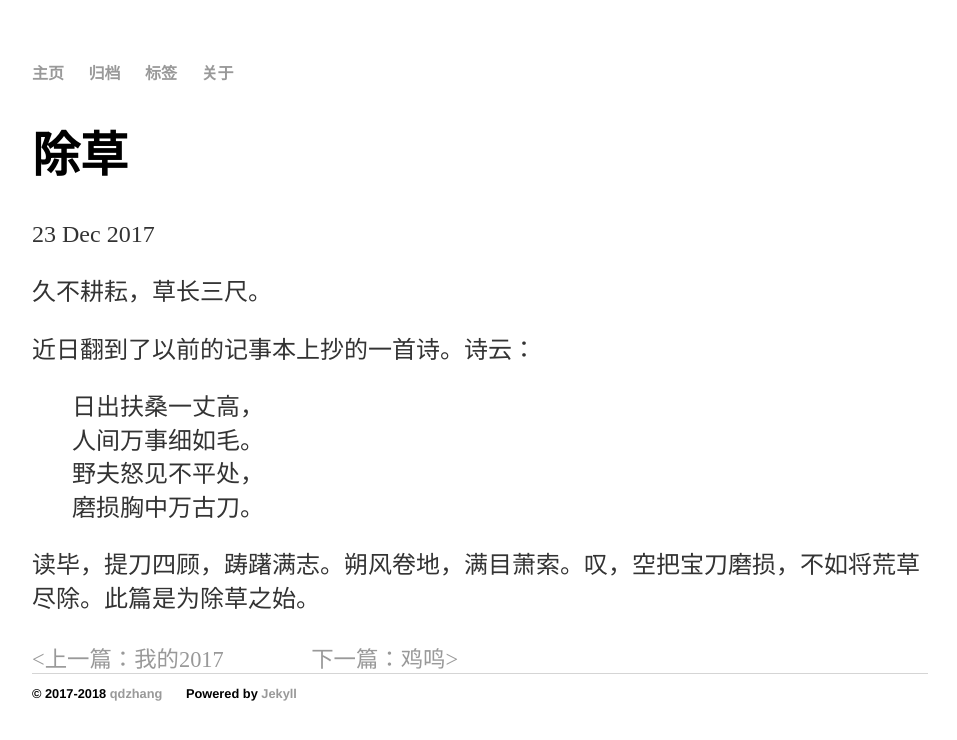
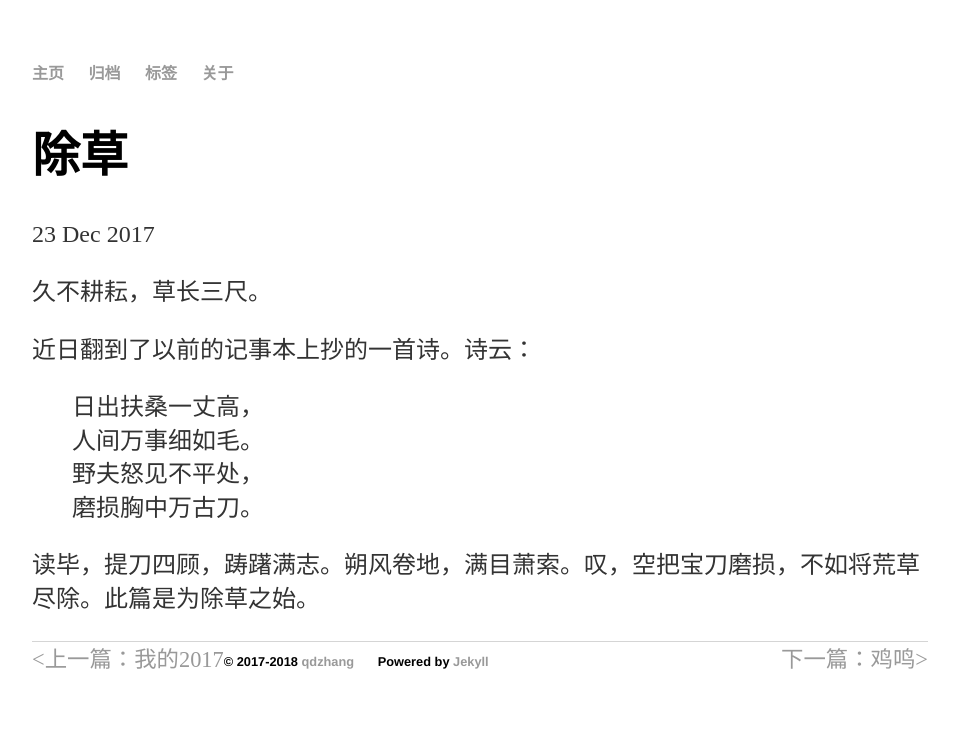
Before and after one commit to chqid/chqid.blog.io, a Jekyll site: the page built from _posts/2017-12-23-chucao.md, in a window 1280 px wide. Shown: the top 740 px of the page, without its empty margins (160-1117 px from the left). Built offline with Jekyll 4.4.1, drawn with Linux system fonts in a browser that asks for light colours.

Commit message:
fix post navigation

```diff
--- a/_includes/post-navigation.html
+++ b/_includes/post-navigation.html
@@ -5,11 +5,9 @@
 		<span><</span>上一篇：{{ page.next.title }}
 	  </a>
 	{% else%}
-	  <span class="">已是第一篇</span>
+	  <span class="nav-next">已是第一篇</span>
 	{% endif %}
 	</div>
-
-	<span class="post-nav-divider"></span>
 
 	<div class="nav-previous">
 	{% if page.previous %}
@@ -17,7 +15,7 @@
 		下一篇：{{ page.previous.title }}<span>></span>
 	  </a>
 	{% else %}
-	  <span>已是最后一篇</span>
+	  <span class="nav-previous">已是最后一篇</span>
 	{% endif %}
 	</div>
 </div>
--- a/assets/css/main.css
+++ b/assets/css/main.css
@@ -55,9 +55,7 @@ ul.posts li {
     width: 10%;
 }
 .post-navigation{
-    display: table-cell;
     font-size: 1.4em;
-    width: 45%;
 }
 
 .nav-previous{
```
